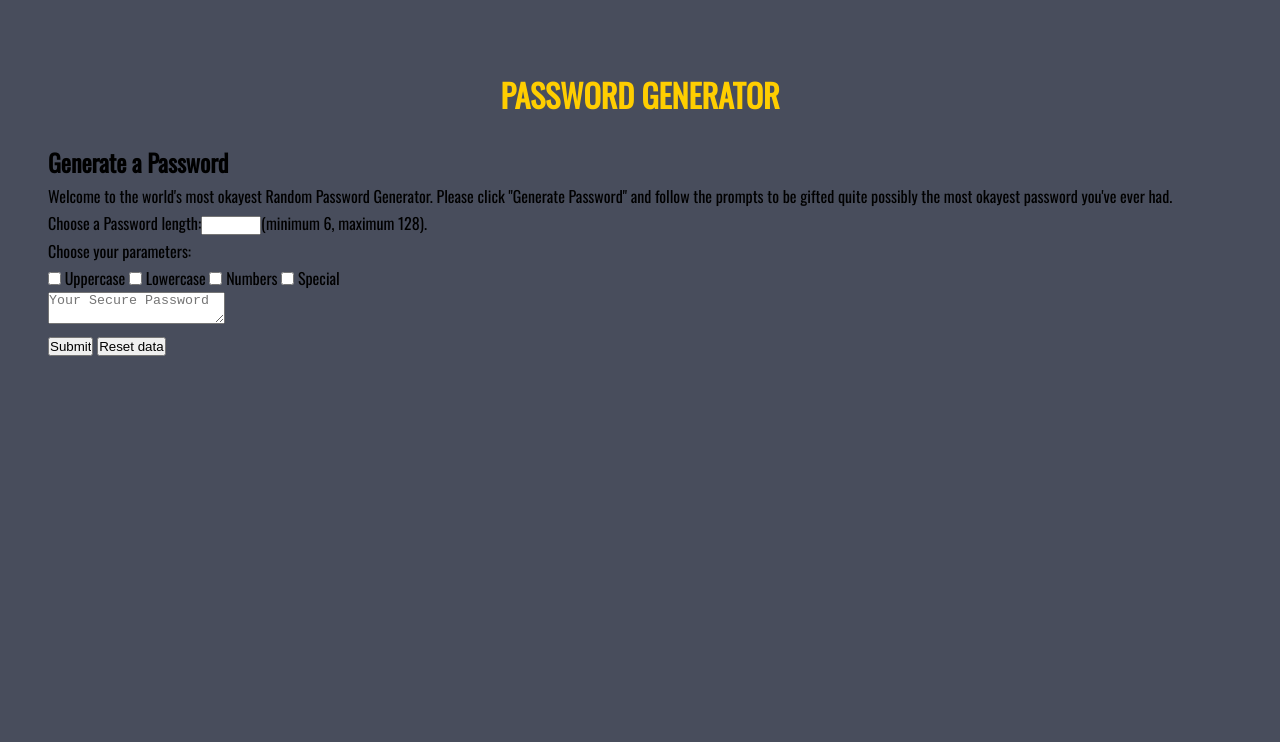
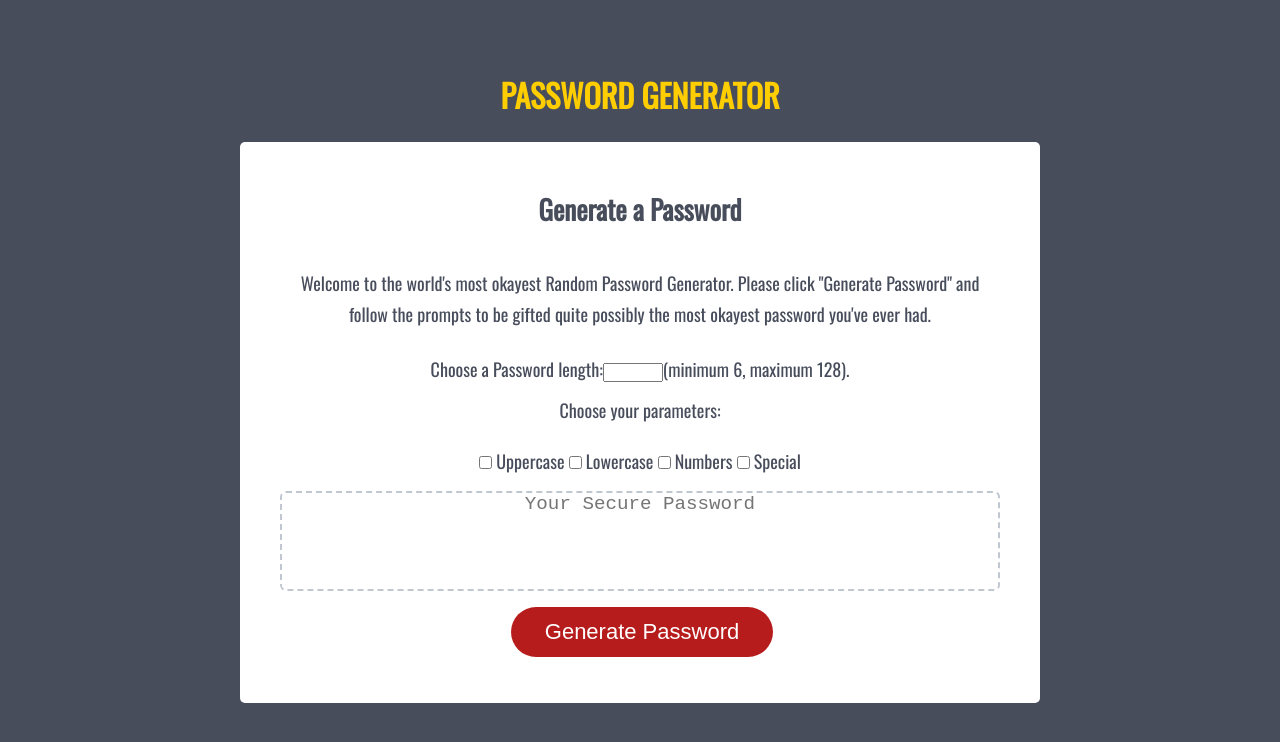
Before and after one commit to cboswel1/random-password-generator-refactor, a website: page index.html in a window 1280 px wide. Drawn offline with nearby package versions, Linux system fonts and the light colour scheme.

Commit message:
added basic style

```diff
--- a/index.html
+++ b/index.html
@@ -12,19 +12,21 @@
 
   <body>
     <div class="wrapper">
-      <header class="header">
+      <header class="header__primary">
         <h1>Password Generator</h1>
       </header>
       <div class="card">
-        <div class="card-header">
+        <header class="header__card">
           <h2>Generate a Password</h2>
+        </header>
+        <div class="header__sub">
           <p>Welcome to the world's most okayest Random Password Generator. Please click "Generate Password" and follow the prompts to be gifted quite possibly the most okayest password you've ever had.</p>
         </div>
-
-        <form class="form">
-          <p>Choose a Password length:<input type="number" class="passlength" name="choice" min=6 max=128 required />(minimum 6, maximum 128). </p>
+        <div>
+        <form>
+          <p>Choose a Password length:<input type="number" class="passlength" name="choice" required min=6 max=128  />(minimum 6, maximum 128). </p>
           <p>Choose your parameters:</p>
-          <fieldset>
+          <fieldset class="field-set">
             <input type="checkbox" class="uppercase" name="params1" value="Uppercase">
             <label for="params1">Uppercase</label>
             <input type="checkbox" class="lowercase" name="params2" value="Lowercase">
@@ -38,14 +40,12 @@
           readonly
           id="password"
           placeholder="Your Secure Password"
-          aria-label="Generated Password"
           ></textarea>
-          <div class="card-footer"></div>
-            <input type="submit" value="Submit" id="generate" name="submitForm" />
-            <input type = "button" value = "Reset data" onclick = "resetForm()"/>
+          <div class="btn-footer">
+            <input type="submit" class="btn" name="submit" value="Generate Password" id="generate">
           </div>
         </form>
-
+        </div>
 
       </div>
     </div>
--- a/sass/abstracts/_variables.scss
+++ b/sass/abstracts/_variables.scss
@@ -7,6 +7,7 @@ $color-yellow-light: #ffce00;
 $color-red-dark: #b71c1c;
 
 $color-grey-dark: #48575c;
+$color-grey-light: #c0c7cf;
 
 $color-white: #fff;
 
--- a/sass/base/_base.scss
+++ b/sass/base/_base.scss
@@ -3,7 +3,7 @@
 *::after {
 	margin: 0;
 	padding: 0;
-  box-sizing: inherit;
+    box-sizing: inherit;
 }
 
 html,
--- a/sass/base/_typography.scss
+++ b/sass/base/_typography.scss
@@ -6,3 +6,9 @@ body {
     box-sizing: border-box;
     background-color: $color-primary;
 }
+
+p {
+    display: block;
+    text-align: center;
+    padding: 5px 0 5px 0;
+}
--- /dev/null
+++ b/sass/components/_button.scss
@@ -0,0 +1,13 @@
+.btn {
+    border: none;
+    background-color: $color-red-dark;
+    border-radius: 25px;
+    color: $color-white;
+    display: inline-block;
+    font-size: 22px;
+    line-height: 22px;
+    margin: 16px 16px 16px 20px;
+    padding: 14px 34px;
+    text-align: center;
+    cursor: pointer;
+  }
--- /dev/null
+++ b/sass/components/_card.scss
@@ -0,0 +1,10 @@
+.card {
+    background-color: $color-white;
+    border-radius: 5px;
+    border-width: 1px;
+    color: $color-primary;
+    font-size: 18px;
+    margin: 0 auto;
+    max-width: 800px;
+    padding: 30px 40px;
+  }
--- /dev/null
+++ b/sass/components/_field-set.scss
@@ -0,0 +1,4 @@
+.field-set {
+    text-align: center;
+    padding: 15px 0 15px 0;
+}
--- /dev/null
+++ b/sass/components/_text-field.scss
@@ -0,0 +1,15 @@
+#password {
+    appearance: none;
+    border: none;
+    display: block;
+    width: 100%;
+    min-height: 100px;
+    padding-top: 15px 15px 85px 15px;
+    font-size: 1.2rem;
+    text-align: center;
+    margin-top: 10px 0px 10px 0px;
+    border: 2px dashed $color-grey-light;
+    border-radius: 6px;
+    resize: none;
+    overflow: hidden;
+}
--- a/sass/layout/_header.scss
+++ b/sass/layout/_header.scss
@@ -1,6 +1,14 @@
 .header {
+    &__primary {
     text-align: center;
     padding: 20px;
     color: $color-yellow-light;
     text-transform: uppercase;
+    }
+
+    &__card, &__sub{
+      display: block;
+      text-align: center;
+      padding: 15px;
   }
+  }
--- a/sass/main.scss
+++ b/sass/main.scss
@@ -5,6 +5,11 @@
 @import 'base/base';
 @import 'base/typography';
 
+@import 'components/button';
+@import 'components/card';
+@import 'components/text-field';
+@import 'components/field-set';
+
 @import 'layout/header';
 
 @import 'pages/home';
--- a/sass/pages/_home.scss
+++ b/sass/pages/_home.scss
@@ -1,3 +1,9 @@
 .wrapper {
     padding: 30px, 20px, 0px, 20px;
 }
+
+.btn-footer {
+    display: block;
+    text-align: center;
+
+}
--- a/script/script.js
+++ b/script/script.js
@@ -1,4 +1,5 @@
-const generateBtn = document.querySelector("#generate");
+const generateBtn = document.getElementById("generate");
+
 
 let pass= [];
 
@@ -14,51 +15,59 @@ generatePassword = () => {
 	const numbers = "1234567890"
 	const special = "!@#$%^&*()"
 
+  const isUpper = upper.checked;
+  const isLower = lower.checked;
+  const isNumber = num.checked;
+  const isSpecial = spec.checked
+
   let response = "";
 
 
-  if (upper.checked && lower.checked && num.checked && spec.checked) {
+  if (isUpper && isLower && isNumber && isSpecial) {
     response = upperCase.concat(lowerCase, numbers, special);
   }
-  else if (upper.checked && lower.checked && num.checked) {
+  else if (isUpper && isLower && isNumber) {
       response = upperCase.concat(lowerCase, numbers);
   }
-  else if (upper.checked && lower.checked && spec.checked) {
+  else if (isUpper && isLower && isSpecial) {
       response = upperCase.concat(lowerCase, special);
   }
-  else if (upper.checked && spec.checked && num.checked) {
+  else if (isUpper && isSpecial && isNumber) {
       response = upperCase.concat(special, numbers);
   }
-  else if (spec.checked && lower.checked && num.checked) {
+  else if (isSpecial && isLower && isNumber) {
      response = lowerCase.concat(special, numbers);
   }
-  else if (upper.checked && spec.checked) {
+  else if (isUpper && isSpecial) {
      response = upperCase.concat(special);
   }
-  else if (upper.checked && lower.checked) {
+  else if (isUpper && isLower) {
      response = upperCase.concat(lowerCase);
   }
-  else if (upper.checked && num.checked) {
+  else if (isUpper && isNumber) {
      response = upperCase.concat(numbers);
   }
-  else if (lower.checked && spec.checked) {
+  else if (isLower && isSpecial) {
      response = lowerCase.concat(special);
   }
-  else if (lower.checked && num.checked) {
+  else if (isLower && isNumber) {
      response = lowerCase.concat(numbers);
   }
-  else if (num.checked && spec.checked) {
+  else if (isNumber && isSpecial) {
      response = numbers.concat(special);
   }
-  else if (upper.checked) {
+  else if (isUpper) {
      response = upperCase;
   }
-  else if (lower.checked) {
+  else if (isLower) {
      response = lowerCase;
   }
-  else if (num.checked) {
+  else if (isNumber) {
      response = numbers;
-  };
+  }
+  else if (isSpecial) {
+   response = special;
+  } ;
 
   for (let i = 0; i < passLength; i++) {
     let userChoice = response[Math.floor(Math.random() * response.length)];
@@ -66,19 +75,14 @@ generatePassword = () => {
   };
 }
 
+function writePassword(e) {
+  e.preventDefault();
 
-writePassword = (e) => {
   const password = generatePassword();
-  const passwordText = document.querySelector("#password");
+  const passwordText = document.getElementById("password");
   passwordText.value = pass.join('');
 
-  document.querySelector('#generate').disabled = true;
-  }
 
+}
 
 generateBtn.addEventListener("click", writePassword);
-
-function resetForm () {
-  document.querySelector('.form').reset();
-  document.querySelector('#generate').disabled = false;
-}
```
Also changed, not shown: css/style.css.
